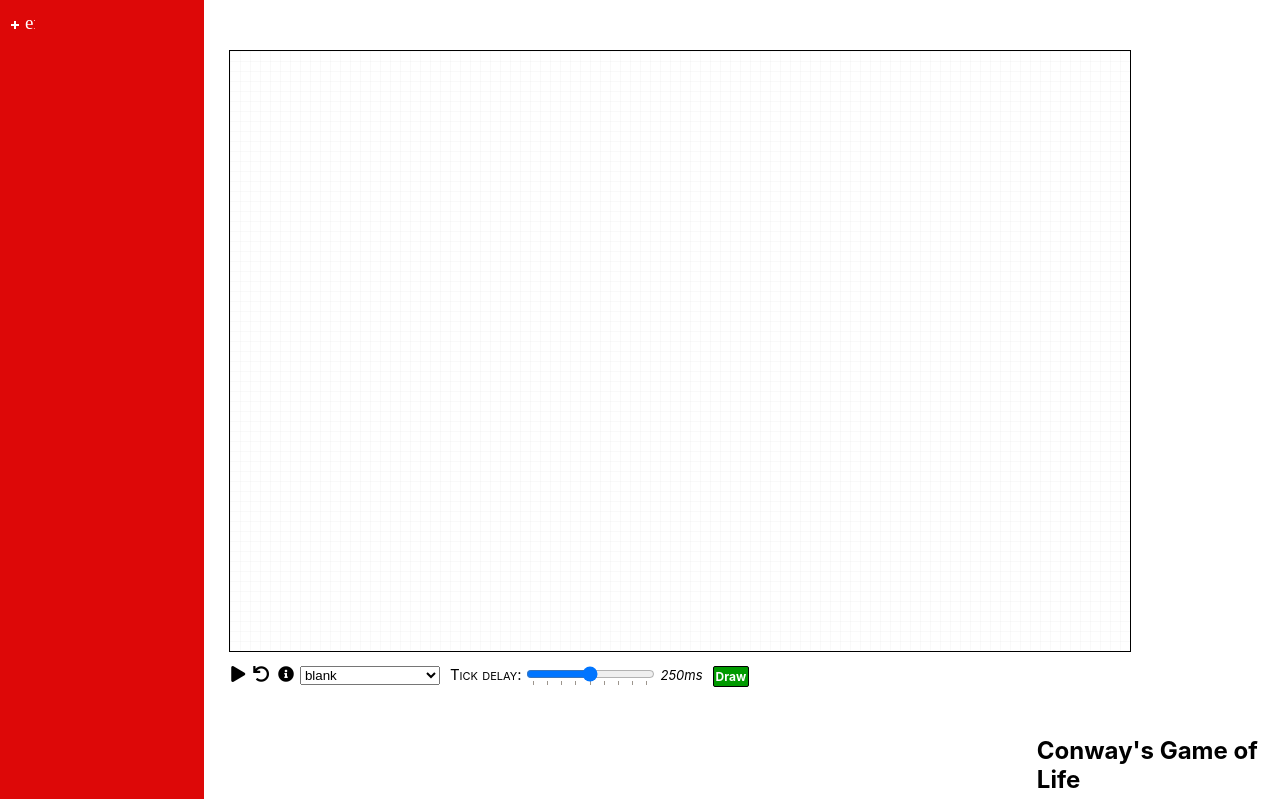
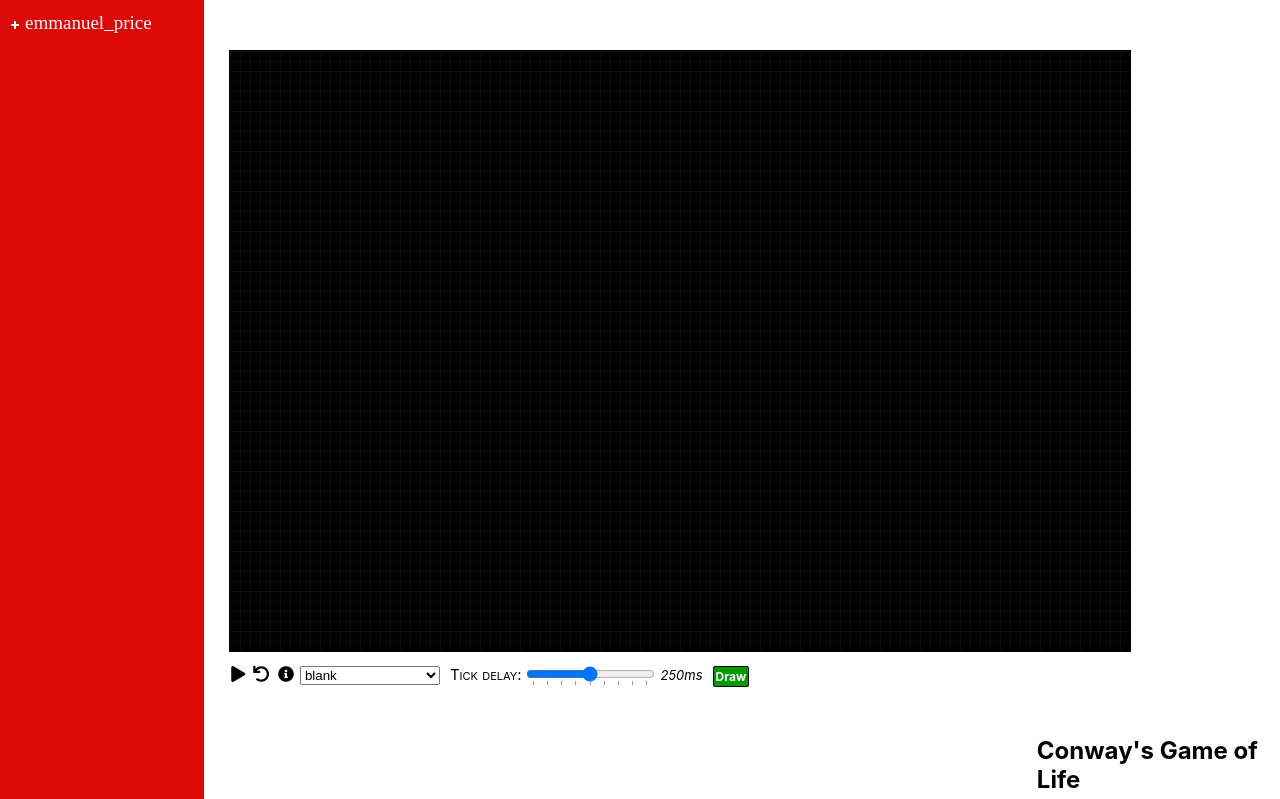
Before and after one commit to emantheman/emantheman.github.io, a React (Create React App) app: page /#/code/projects/conwaysgameoflife in a window 1280 px wide. Shown: the top 799 px of the page. Built offline with nearby package versions, Linux system fonts and the light colour scheme.

Commit message:
Changes colors on GoL

```diff
--- a/src/components/gameoflife/Life.js
+++ b/src/components/gameoflife/Life.js
@@ -336,13 +336,14 @@
         tabIndex={0}>
         {/* Liquid crystal display for the miracle of Life */}
         <svg height={600} width={900} style={{ border: '1px solid black' }}>
+          <rect width="100%" height="100%" fill="black"/>
           {/* Injects units of Life into display */}
           { this.drawGrid() }
           {/* Creates grid pattern */}
           <g>
             <defs>
               <pattern id="grid" width="10" height="10" patternUnits="userSpaceOnUse">
-                <path d="M 10 0 L 0 0 0 10" fill="none" stroke="gray" strokeWidth="0.1"/>
+                <path d="M 10 0 L 0 0 0 10" fill="none" stroke="gray" strokeWidth="0.2"/>
               </pattern>
             </defs>
             {/* Clickable "screen" placed in foreground to detect mouse events without cells interfering */}
--- a/src/styles/FileTree.scss
+++ b/src/styles/FileTree.scss
@@ -1,5 +1,9 @@
 $hover-color:#2f0707; // #f8ff3b;
 $tree-color: white;
+$purple: #673dcf;
+$pink: #ed3e74;
+$orange: #ee5735;
+$green: #4da843;
 
 .FileTree {
   // Default
@@ -63,7 +67,7 @@
       font-size: 19px;
       position: relative;
       top: 4px;
-      width: 10px;
+      // width: 10px;
       transition: color .3s ease-out, width .5s ease-in-out;
       &.open {
         // -webkit-animation: extend 0.4s cubic-bezier(0.390, 0.575, 0.565, 1.000) forwards;
--- a/src/styles/Life.scss
+++ b/src/styles/Life.scss
@@ -12,7 +12,7 @@
     /* Units of "life */
     .Cell {
       cursor: pointer;
-      fill: #808080;
+      fill: #4da843; // #808080;
       width: 9.7px; // default 9.7
       height: 9.7px; // change to '5' for interesting appearance
       // if game is paused, cells "swell" onBirth
```
